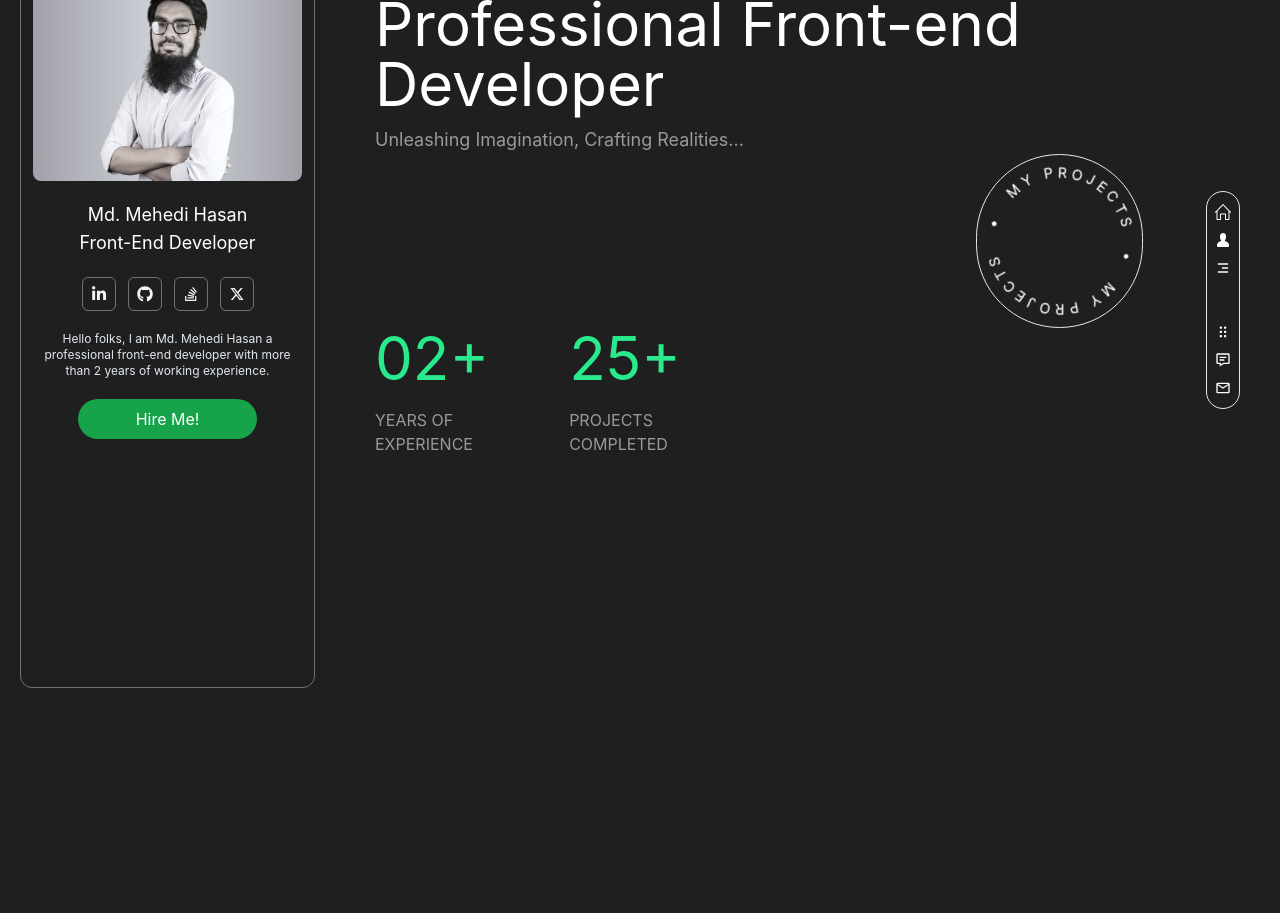
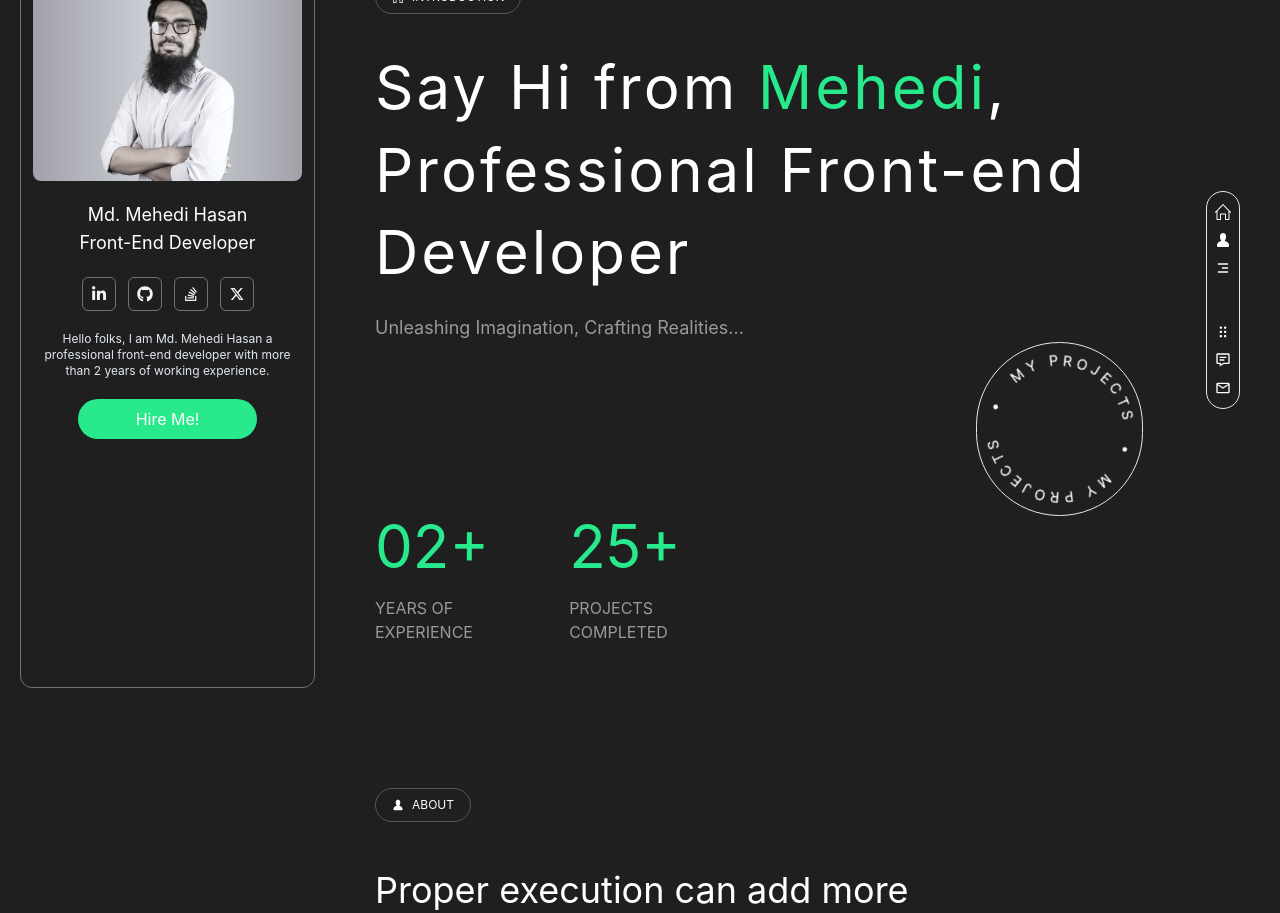
Before and after one commit to MdMehedi-Hasan/portfolio_2.0, a React (Create React App) app: page / in a window 1280 px wide. Shown: the part 100-1013 px from the top of the page. Before the commit the page ends 800 px from the top, so only its background shows below. Built offline with nearby package versions, Linux system fonts and the light colour scheme; some icons are missing.

Commit message:
mode - section spacing added

```diff
--- /dev/null
+++ b/src/Components/Home/About.js
@@ -0,0 +1,13 @@
+import React from 'react'
+import { GoPerson } from 'react-icons/go'
+
+export default function About() {
+    return (
+        <div className='mt-36'>
+            <span className='flex items-center gap-2 text-xs border border-[#565656] rounded-full w-fit px-4 py-2'><GoPerson />ABOUT</span>
+            {/* <h1 className='text-6xl'>Every design deserves a better development. The proper execution can add more value to the design.</h1> */}
+            <h1 className='text-4xl max-w-xl mt-12'>Proper execution can add more value to the design.</h1>
+            <p className='text-secondary mt-5'>Lorem ipsum dolor sit amet, consectetur adipisicing elit. Ratione tempore exercitationem praesentium dolore? Veniam, suscipit quam illo in quibusdam optio dolore necessitatibus quisquam exercitationem commodi nobis officia repellendus magni quis temporibus explicabo dolor quos laborum ratione, consequatur aperiam. Ducimus sint architecto tempora nemo assumenda odio reprehenderit molestias magnam et provident!</p>
+        </div>
+    )
+}
--- a/src/Components/Home/Intro.js
+++ b/src/Components/Home/Intro.js
@@ -4,12 +4,12 @@ import Projects from '../Common/Projects'
 
 export default function Intro() {
     return (
-        <div>
+        <div className="mt-20">
             <span className='flex items-center gap-2 text-xs border border-[#565656] rounded-full w-fit px-4 py-2'><SlHome />INTRODUCTION</span>
-            <h1 className='text-6xl'>Say Hi from <span className='text-primary'>Mehedi</span>,</h1>
-            <h1 className='text-6xl'>Professional Front-end Developer</h1>
+            <h1 className='text-6xl mt-8 tracking-wider leading-snug'>Say Hi from <span className='text-primary'>Mehedi</span>,</h1>
+            <h1 className='text-6xl tracking-wider leading-snug'>Professional Front-end Developer</h1>
             {/* <p className='mt-3 text-secondary text-lg'>Everyone has the right to freedom of thought. <br /> I give your thought to life...</p> */}
-            <p className='mt-3 text-secondary text-lg'>Unleashing Imagination, Crafting Realities...</p>
+            <p className='mt-5 text-secondary text-lg'>Unleashing Imagination, Crafting Realities...</p>
             <div className='flex justify-end'>
                 <Projects />
             </div>
--- a/src/Components/Home/MainContent.js
+++ b/src/Components/Home/MainContent.js
@@ -3,6 +3,7 @@ import { Button, SwipeableDrawer } from '@mui/material';
 import { HiMenuAlt4 } from "react-icons/hi";
 import NavMenu from '../Common/NavMenu';
 import Intro from './Intro';
+import About from './About';
 
 
 export default function MainContent() {
@@ -10,10 +11,10 @@ export default function MainContent() {
     return (
         <div className='text-white relative pl-10'>
             {/*  */}
-            <button onClick={() => setOpen(true)} className='border border-gray rounded-full p-2 text-xl absolute right-5 top-5 z-10'>
+            <button onClick={() => setOpen(true)} className='border border-gray rounded-full p-2 text-xl fixed top-5 right-10 z-10'>
                 <HiMenuAlt4 />
             </button>
-            <div className='absolute right-5 h-screen w-fit flex flex-col justify-center'>
+            <div className='fixed top-0 bottom-0 right-10 w-fit flex flex-col justify-center'>
                 <NavMenu />
             </div>
             <SwipeableDrawer
@@ -27,6 +28,7 @@ export default function MainContent() {
             {/*  */}
             <div className='max-w-3xl'>
                 <Intro />
+                <About />
             </div>
         </div>
     )
--- a/src/Components/Home/SideProfile.js
+++ b/src/Components/Home/SideProfile.js
@@ -25,7 +25,7 @@ export default function SideProfile() {
             </ul>
             <p className='text-xs text-center text-slate-200'>Hello folks, I am Md. Mehedi Hasan a professional front-end developer with more than 2 years of working experience.</p>
             <div className='flex justify-center mt-5'>
-                <button className='bg-green-600 rounded-full w-2/3 py-2' onClick={() => setOpen(true)}>Hire Me!</button>
+                <button className='bg-primary rounded-full w-2/3 py-2' onClick={() => setOpen(true)}>Hire Me!</button>
             </div>
         </div>
     )
--- a/src/index.css
+++ b/src/index.css
@@ -35,6 +35,9 @@ html{
 .text-secondary{
   color:#999999;
 }
+.bg-primary{
+  background-color: #28e98c;
+}
 .bg-gray{
   background-color: #888888;
 }
```
